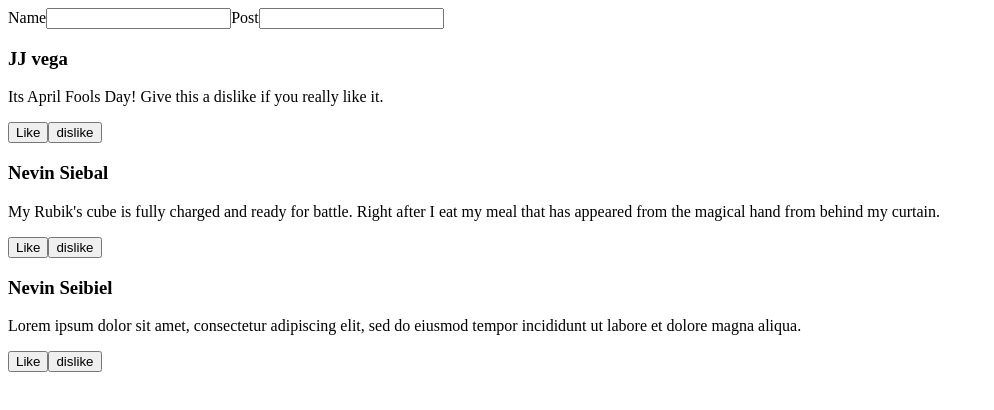
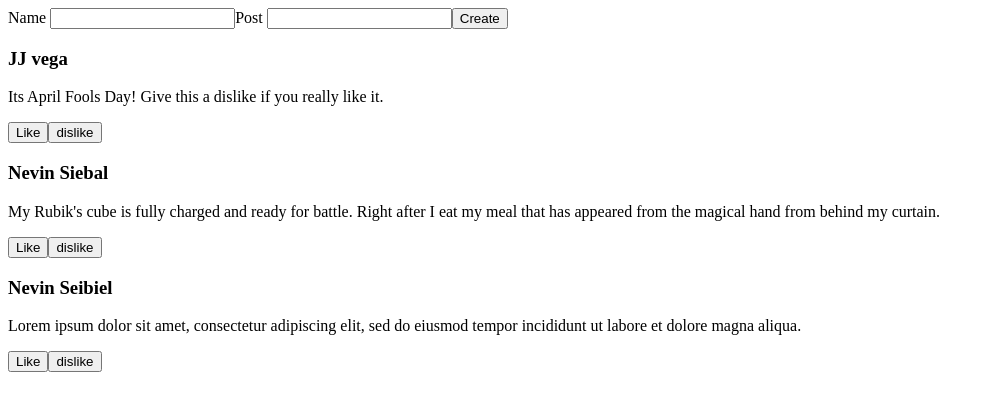
Before and after one commit to Shyned/SocialFeed, a React (Create React App) app: page / in a window 1280 px wide. Shown: the top 410 px of the page, without its empty margins (0-994 px from the left). Built offline with nearby package versions, Linux system fonts and the light colour scheme.

Commit message:
created AddPost component

```diff
--- a/src/App.js
+++ b/src/App.js
@@ -1,5 +1,6 @@
 import React, { useState,useEffect } from 'react';
 import DisplayWall from './Components/DisplayWall/DisplayWall';
+import AddPost from './Components/AddPost/AddPost';
 
 function App() {
   const [posts, setpost] = useState([{name:"JJ vega",entry:"Its April Fools Day! Give this a dislike if you really like it."},{name:"Nevin Siebal",entry:"My Rubik's cube is fully charged and ready for battle. Right after I eat my meal that has appeared from the magical hand from behind my curtain."}, {name: "Nevin Seibiel", entry:"Lorem ipsum dolor sit amet, consectetur adipiscing elit, sed do eiusmod tempor incididunt ut labore et dolore magna aliqua."}])
@@ -8,14 +9,9 @@
 
   return (
    <div>
-     <form>
-       <label>Name</label>
-       <input type='text' name='name'></input>
-       <label>Post</label>
-       <input type='text' name='Post'></input>
+      <AddPost />
        {/* child function to pass down new posts to be displayed on the wall */}
-      <DisplayWall posts={posts}/>
-     </form>
+      <DisplayWall posts = {posts}/>
    </div>
   );
 }
--- /dev/null
+++ b/src/Components/AddPost/AddPost.jsx
@@ -0,0 +1,33 @@
+import React, { useState } from 'react';
+
+
+
+const AddPost = (props) => {
+
+    const [name,setName] =useState('')
+    const [post,setPost]=useState('')
+
+
+    // function to handle page reloads
+    function handleSubmit(event){
+        event.preventDefault();
+        let newPost = {name: name,
+        post: post}
+        console.log(newPost)
+    }
+
+    return (
+// calls function to stop page reload when create is clicked
+        <form onSubmit={handleSubmit}>
+            <label>Name </label>
+             {/*event target value allows user to input new value */}
+            <input type="text" name="Name" value={name} onChange={(event) => setName(event.target.value)}/>
+            <label>Post </label>
+            <input type="text" name="Post" value={post} onChange={(event) => setPost(event.target.value)}/>
+            <button type='submit'> Create </button>
+        </form>
+
+     );
+}
+
+export default AddPost;
```
